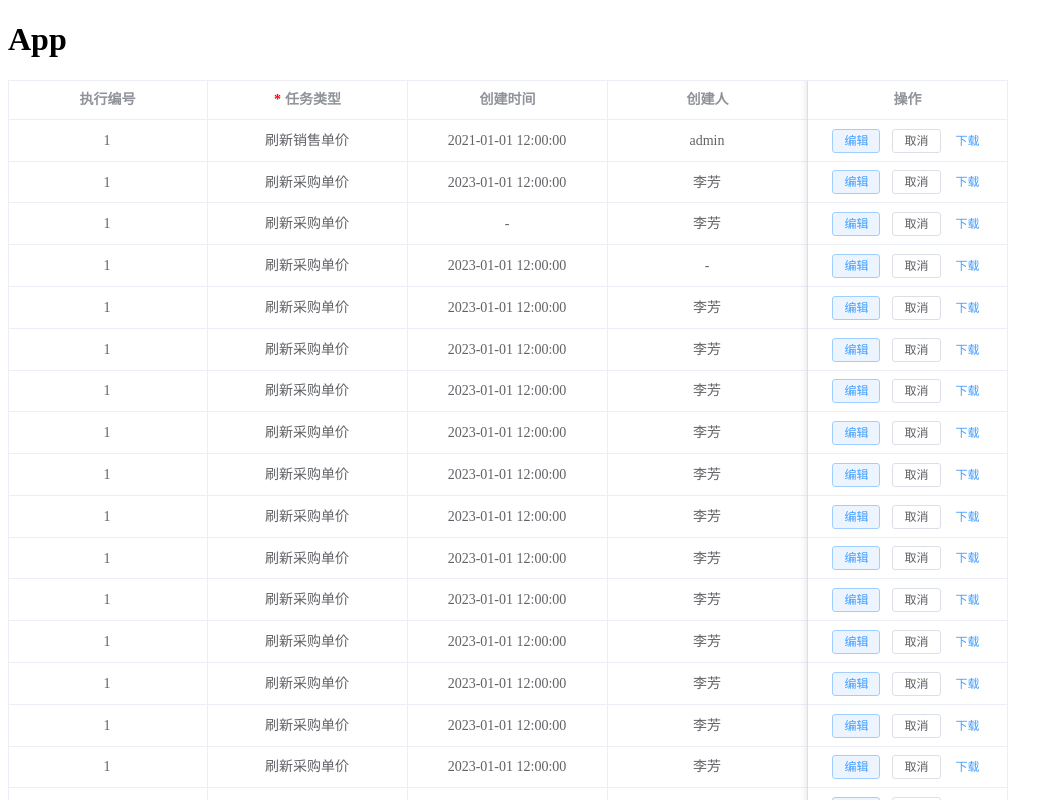
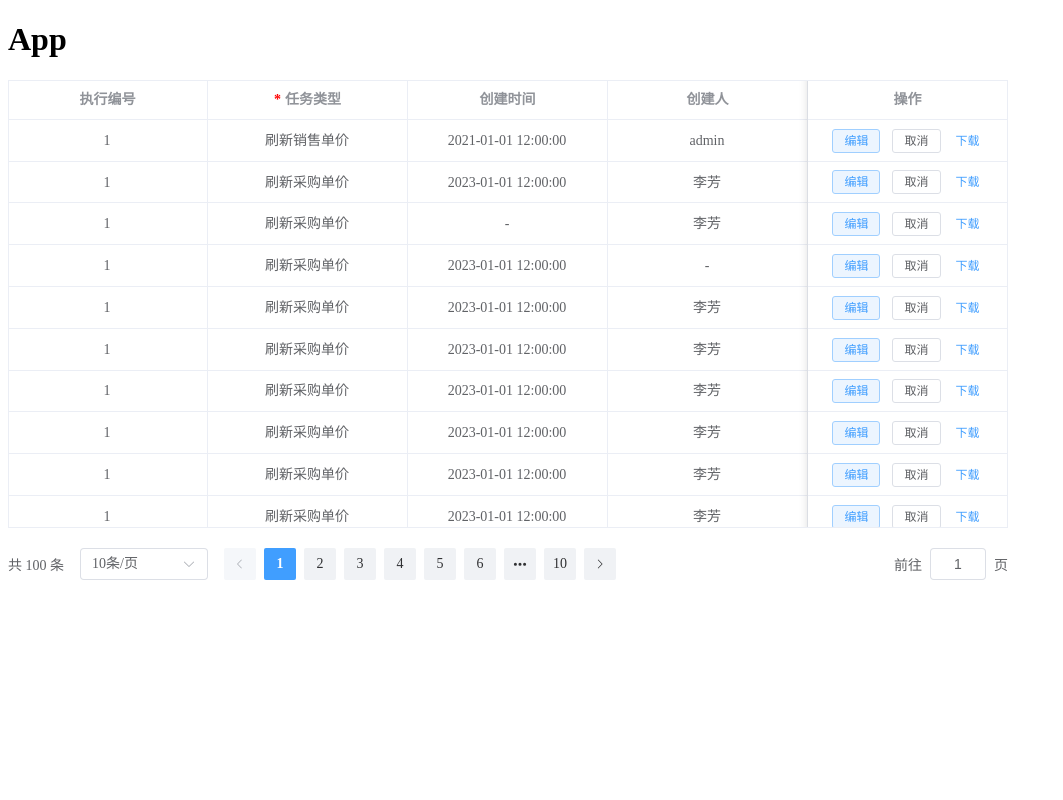
Before and after one commit to Ma-Yuhang/DragTable, a Vue app: page / in a window 1280 px wide. Shown: the top 800 px of the page, without its empty margins (0-1063 px from the left). Built offline with nearby package versions, Linux system fonts and the light colour scheme.

Commit message:
feat: 分页器完成

```diff
--- a/components.d.ts
+++ b/components.d.ts
@@ -10,7 +10,6 @@ declare module 'vue' {
     DragTable: typeof import('./src/components/DragTable/index.vue')['default']
     ElButton: typeof import('element-plus/es')['ElButton']
     ElEmpty: typeof import('element-plus/es')['ElEmpty']
-    ElInput: typeof import('element-plus/es')['ElInput']
     ElPagination: typeof import('element-plus/es')['ElPagination']
     ElTable: typeof import('element-plus/es')['ElTable']
     ElTableColumn: typeof import('element-plus/es')['ElTableColumn']
--- a/dada.js
+++ /dev/null
@@ -1 +0,0 @@
-console.log(JSON.parse(''))
--- a/src/App.vue
+++ b/src/App.vue
@@ -1,14 +1,17 @@
 <template>
-  <div>
-    <h1>App</h1>
-    <list-page />
-  </div>
+  <!-- 使用element-plus中文语言包 -->
+  <el-config-provider :locale="zhCn">
+    <div>
+      <h1>App</h1>
+      <list-page />
+    </div>
+  </el-config-provider>
 </template>
 
 <script setup lang="ts">
+import { ElConfigProvider } from 'element-plus'
+import zhCn from 'element-plus/es/locale/lang/zh-cn'
 import ListPage from '@/views/list/index.vue'
 </script>
 
-<style scoped>
-
-</style>
+<style scoped></style>
--- a/src/components/DragTable/index.vue
+++ b/src/components/DragTable/index.vue
@@ -2,7 +2,7 @@
   <div>
     <el-table
       :data="data"
-      style="width: 100%; height: 100%"
+      style="width: 100%; height: calc(100% - 52px)"
       row-key="id"
       border
       :cell-class-name="cellClassName"
@@ -60,17 +60,19 @@
         </div>
       </template>
     </el-table>
+    <div style="height: 32px;">
       <el-pagination
         v-model:current-page="currentPage"
         v-model:page-size="pageSize"
         :page-sizes="[10, 20, 30, 40]"
         background
-      layout="total, sizes, prev, pager, next, jumper"
+        layout="total, sizes, prev, pager, next, ->, jumper"
         :total="total"
         style="margin-top: 20px"
         @size-change="handleSizeChange"
         @current-change="handleCurrentChange"
       />
+    </div>
   </div>
 </template>
 
@@ -144,9 +146,13 @@ const valueFormat = (value: any, options: Options | undefined) => {
     return value || '-'
   }
 }
+
+// 表格一共多少行，发生变化
 const handleSizeChange = (val: number) => {
   emit('pageSizeChange', val)
 }
+
+// 当前页码发生变化
 const handleCurrentChange = (val: number) => {
   emit('currentPageChange', val)
 }
--- a/src/views/list/index.vue
+++ b/src/views/list/index.vue
@@ -1,6 +1,7 @@
 <template>
-  <div style="width: 1000px; height: 500px">
-    <DragTable
+  <div>
+    <drag-table
+      style="width: 1000px; height: 500px"
       name="list"
       :data
       :columns
```
Lines whose indentation alone changed are shown as unchanged.
